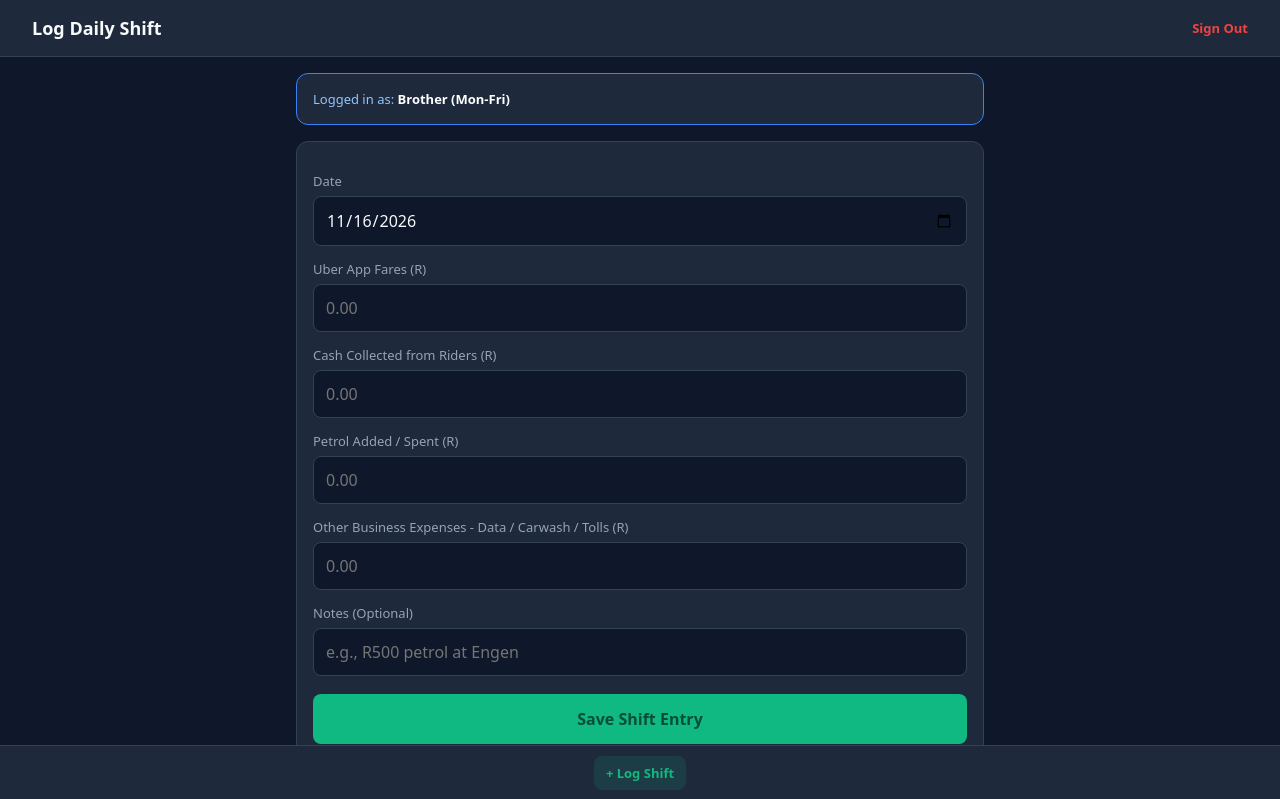
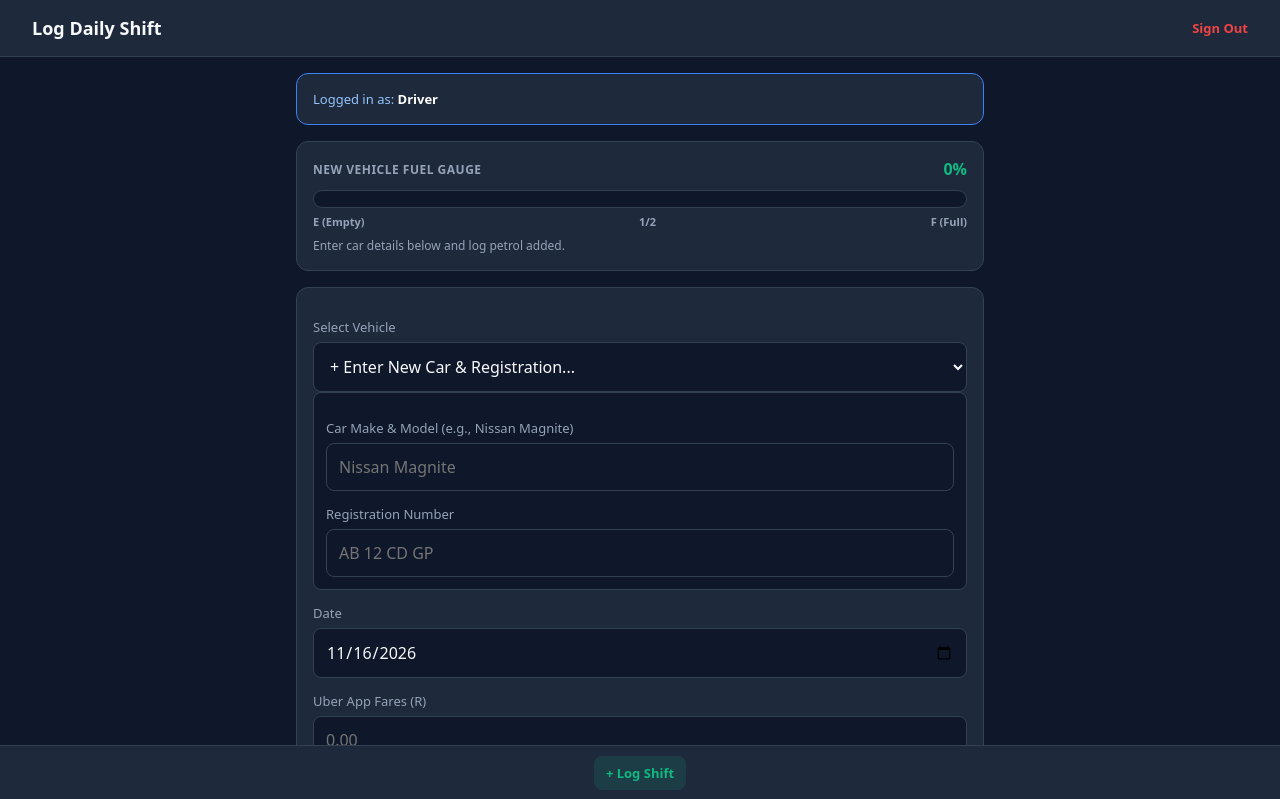
Before and after one commit to KeithNkuna/E-Hailing-driver-earnings-tracker, a plain HTML site: page log-shift.html in a window 1280 px wide. Shown: the top 799 px of the page. Drawn offline with nearby package versions, Linux system fonts and the light colour scheme.

Commit message:
Update log-shift.html

```diff
--- a/log-shift.html
+++ b/log-shift.html
@@ -20,7 +20,38 @@
       <p style="margin:0; font-size:13px; color:#93c5fd;">Logged in as: <strong id="driver-display" style="color:#fff;">Driver</strong></p>
     </div>
 
-    <form class="card" id="shift-form">
+    <!-- Live Vehicle Fuel Gauge Visible to Driver -->
+    <div class="card" style="margin-bottom:16px;">
+      <div class="fuel-header">
+        <h3 style="margin:0;" id="driver-gauge-title">Estimated Tank Level</h3>
+        <span id="fuel-pct" class="green" style="font-weight:700; font-size:16px;">0%</span>
+      </div>
+      <div class="gauge-track">
+        <div class="gauge-fill" id="fuel-bar" style="width: 0%;"></div>
+      </div>
+      <div class="gauge-ticks">
+        <span>E (Empty)</span>
+        <span>1/2</span>
+        <span>F (Full)</span>
+      </div>
+      <div style="margin-top:8px; font-size:12px; color:#94a3b8;">
+        <span id="fuel-detail">Select a vehicle below to check fuel level.</span>
+      </div>
+    </div>
+
+    <form class="card" id="shift-form" style="margin-bottom: 80px;">
+      <label>Select Vehicle</label>
+      <select id="car_select" onchange="handleCarSelection()" required>
+        <option value="__new__">+ Enter New Car & Registration...</option>
+      </select>
+
+      <div id="new-car-fields" style="display:none; background:#0f172a; padding:12px; border-radius:8px; border:1px solid #334155; margin-bottom:14px;">
+        <label>Car Make & Model (e.g., Nissan Magnite)</label>
+        <input type="text" id="new_car_model" placeholder="Nissan Magnite" />
+        <label>Registration Number</label>
+        <input type="text" id="new_car_reg" placeholder="AB 12 CD GP" style="margin-bottom:0;" />
+      </div>
+
       <label>Date</label>
       <input type="date" id="shift_date" required />
 
@@ -37,26 +68,22 @@
       <input type="number" step="0.01" id="other_expenses" placeholder="0.00" />
 
       <label>Notes (Optional)</label>
-      <input type="text" id="notes" placeholder="e.g., R500 petrol at Engen" />
+      <input type="text" id="notes" placeholder="e.g., Put R500 petrol" />
 
       <button type="submit">Save Shift Entry</button>
     </form>
   </div>
 
   <nav id="driver-nav">
-    <!-- Restricted Navigation for Drivers -->
     <a href="log-shift.html" class="active">+ Log Shift</a>
   </nav>
 
   <script src="app.js"></script>
   <script>
-    // Enforce role check
     const role = localStorage.getItem('fleet_user_role');
-    const assignedDriver = localStorage.getItem('fleet_logged_driver') || 'Brother (Mon-Fri)';
-
+    const assignedDriver = localStorage.getItem('fleet_logged_driver') || 'Driver';
     document.getElementById('driver-display').textContent = assignedDriver;
 
-    // If owner is viewing log-shift, give them full navigation back
     if (role === 'owner') {
       document.getElementById('driver-nav').innerHTML = `
         <a href="index.html">Dashboard</a>
@@ -65,13 +92,93 @@
       `;
     }
 
-    document.getElementById('shift_date').valueAsDate = new Date();
+    let allLogsCache = [];
+
+    function populateCarDropdown() {
+      const cars = getCars();
+      const select = document.getElementById('car_select');
+      select.innerHTML = '';
+
+      cars.forEach(c => {
+        const opt = document.createElement('option');
+        opt.value = c.reg;
+        opt.textContent = `${c.model} (${c.reg})`;
+        select.appendChild(opt);
+      });
+
+      const newOpt = document.createElement('option');
+      newOpt.value = '__new__';
+      newOpt.textContent = '+ Enter New Car & Registration...';
+      select.appendChild(newOpt);
+
+      handleCarSelection();
+    }
+
+    function handleCarSelection() {
+      const val = document.getElementById('car_select').value;
+      const newFields = document.getElementById('new-car-fields');
+      const bar = document.getElementById('fuel-bar');
+      const pctEl = document.getElementById('fuel-pct');
+
+      if (val === '__new__') {
+        newFields.style.display = 'block';
+        document.getElementById('driver-gauge-title').textContent = 'New Vehicle Fuel Gauge';
+        bar.style.width = '0%';
+        pctEl.textContent = '0%';
+        document.getElementById('fuel-detail').textContent = 'Enter car details below and log petrol added.';
+        return;
+      }
+
+      newFields.style.display = 'none';
+      const fuel = estimateFuelForCar(allLogsCache, val);
+      document.getElementById('driver-gauge-title').textContent = `${fuel.car.model} (${fuel.car.reg})`;
+      bar.style.width = fuel.percentage + '%';
+      pctEl.textContent = fuel.percentage + '%';
+
+      if (fuel.percentage <= 20) {
+        bar.style.backgroundColor = '#ef4444';
+        pctEl.className = 'red';
+      } else if (fuel.percentage <= 45) {
+        bar.style.backgroundColor = '#f59e0b';
+        pctEl.style.color = '#f59e0b';
+      } else {
+        bar.style.backgroundColor = '#10b981';
+        pctEl.className = 'green';
+      }
+
+      document.getElementById('fuel-detail').textContent =
+        `Est. ${formatZAR(fuel.remainingZar)} left of ${formatZAR(fuel.fullTankZar)} (Est. burn: ${fuel.burnRatePercent}%)`;
+    }
+
+    async function initShiftPage() {
+      document.getElementById('shift_date').valueAsDate = new Date();
+      allLogsCache = await getLogs();
+      populateCarDropdown();
+    }
 
     document.getElementById('shift-form').addEventListener('submit', async (e) => {
       e.preventDefault();
+      let carReg = document.getElementById('car_select').value;
+      let carModel = '';
+
+      if (carReg === '__new__') {
+        carModel = document.getElementById('new_car_model').value.trim();
+        carReg = document.getElementById('new_car_reg').value.trim().toUpperCase();
+        if (!carModel || !carReg) {
+          alert('Please enter both the Car Make/Model and Registration.');
+          return;
+        }
+        addCar(carModel, carReg, 900);
+      } else {
+        const found = getCars().find(c => c.reg === carReg);
+        carModel = found ? found.model : '';
+      }
+
       const entry = {
         shift_date: document.getElementById('shift_date').value,
         driver_name: assignedDriver,
+        car_model: carModel,
+        car_reg: carReg,
         app_earnings: Number(document.getElementById('app_earnings').value || 0),
         cash_collected: Number(document.getElementById('cash_collected').value || 0),
         petrol_cost: Number(document.getElementById('petrol_cost').value || 0),
@@ -81,9 +188,8 @@
 
       const ok = await saveLog(entry);
       if (ok) {
-        alert('Shift saved successfully!');
-        // If driver saved, send them back to login or clear screen. If owner, send to dashboard.
         if (role === 'owner') {
+          alert('Shift saved! Vehicle fuel gauge updated.');
           window.location.href = 'index.html';
         } else {
           alert('Shift recorded. Thank you!');
@@ -91,6 +197,8 @@
         }
       }
     });
+
+    initShiftPage();
   </script>
 </body>
 </html>
```
